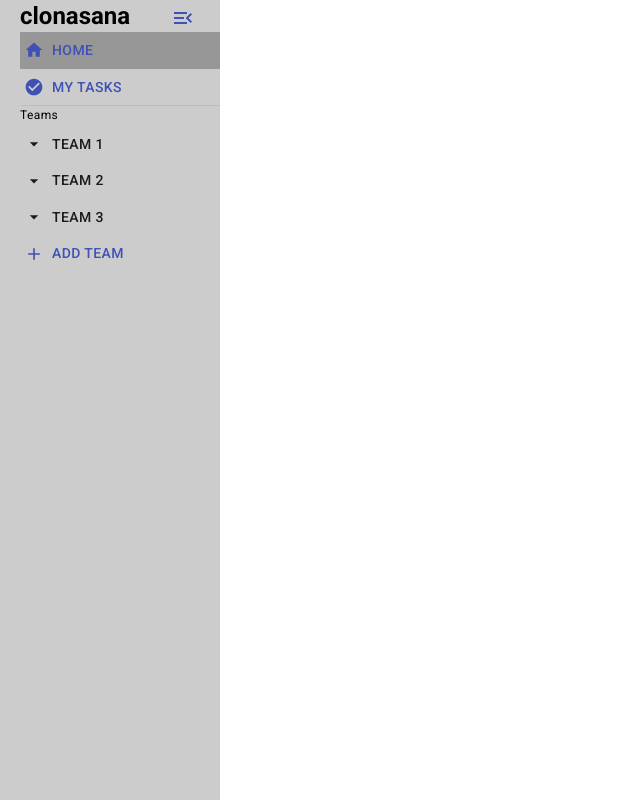
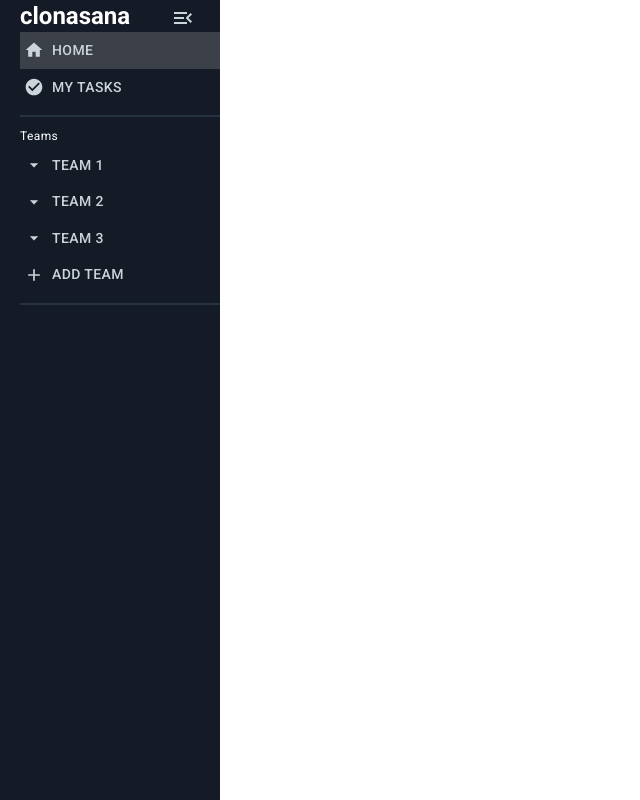
Before and after one commit to YipAnthony/AsanaClone, a React (Create React App) app: page / in a window 1280 px wide. Shown: the whole page, without its empty margins (0-640 px from the left). Built offline with nearby package versions, Linux system fonts and the light colour scheme.

Commit message:
Add sidebar styling

```diff
--- a/src/components/sidebar/Sidebar.css
+++ b/src/components/sidebar/Sidebar.css
@@ -1,10 +1,15 @@
+:root {
+    --asanaSidebarBackground: #151b26
+}
+
 .sidebar {
     display: flex;
     flex-direction: column;
     width: 200px;
-    background-color: rgba(128, 128, 128, 0.404);
+    background-color: var(--asanaSidebarBackground);
     padding-left: 20px;
     height: 100vh;
+    color: white;
 }
 
 .sidebar .sidebarRow {
@@ -23,8 +28,26 @@
 
 .sidebar .sidebarButtons {
     align-self: start;
+    /* width: 100%; */
+}
+
+
+
+.MuiDivider-root {
+    margin-top: 10px !important;
+    margin-bottom: 10px !important;
+    height: 2px !important;
+}
+
+.MuiDivider-light {
+    background-color:#273240 !important;
+}
+
+.sidebarSpan:hover {
+    cursor: pointer;
+    background-color: #272d37;
 }
 
 .sidebarSelected {
-    background-color: rgba(128, 128, 128, 0.692);;
+    background-color: #3b4049 !important;
 }
--- a/src/components/sidebar/Sidebar.js
+++ b/src/components/sidebar/Sidebar.js
@@ -11,8 +11,22 @@ import ToggleIcon from '@material-ui/icons/MenuOpen';
 import ArrowDropDownIcon from '@material-ui/icons/ArrowDropDown';
 import AddIcon from '@material-ui/icons/Add';
 
+import { MuiThemeProvider, createMuiTheme } from '@material-ui/core/styles';
+
+const theme = createMuiTheme({
+    palette: {
+      primary: {
+        main: '#cbd4db'
+      }
+    }
+  });
+
 const sidebarMinimizedStyle = {
     width: "50px"
+}
+
+const sidebarButtonStyle = {
+    // textAlign: 'left'
 }
 
 export default function Sidebar(props) {
@@ -33,25 +47,28 @@ export default function Sidebar(props) {
     }
 
     return (
+        <MuiThemeProvider theme={theme}>
         <div className="sidebar" style={toggleSidebar ? null: sidebarMinimizedStyle}>
-            <span className="sidebarRow d-flex">
+            <div className="sidebarRow d-flex">
                 {toggleSidebar ? <Typography className="sidebarLogo" variant="h5"><strong>clonasana</strong></Typography>
                     :null}
+
                 <Button
+                    theme={theme}
                     className="sidebarToggleIcon sidebarButtons"
                     color="primary"
                     onClick={handleToggleIconClick}
                 >{<ToggleIcon />}</Button>
-            </span>
+            </div>
             {toggleSidebar ?
                 <>
-                    <span className={sidebarSelection === "Home" ? "sidebarSelected homeSelected": null} data-test="homeSelected">
-                        <Button className="sidebarHomeButton sidebarButtons" onClick={() => setSidebarSelection("Home")} color="primary" startIcon={<HomeIcon />}>Home</Button>
+                    <span className={sidebarSelection === "Home" ? "sidebarSelected homeSelected sidebarSpan": "sidebarSpan"} onClick={() => setSidebarSelection("Home")} data-test="homeSelected">
+                        <Button className="sidebarHomeButton sidebarButtons"  color="primary" startIcon={<HomeIcon />}>Home</Button>
                     </span>
-                    <span className={sidebarSelection === "My Tasks" ? "sidebarSelected myTasksSelected": null}>
+                    <span className={sidebarSelection === "My Tasks" ? "sidebarSelected myTasksSelected sidebarSpan": "sidebarSpan"} onClick={() => setSidebarSelection("My Tasks")}>
                         <Button className="sidebarMyTasksButton sidebarButtons" onClick={() => setSidebarSelection("My Tasks")} color="primary" startIcon={<CheckIcon />}>My Tasks</Button>
                     </span>
-                    <Divider light />
+                    <Divider light/>
 
                     <Typography variant="caption">Teams</Typography>
 
@@ -60,10 +77,11 @@ export default function Sidebar(props) {
                             {assignedTeams.map(team => {
                                     const { name } = team
                                     return (
-                                        <span key={name} className={sidebarSelection === name ? `sidebarSelected ${name}Selected`: null}>
+                                        <span key={name} className={sidebarSelection === name ? `sidebarSelected ${name}Selected sidebarSpan`: "sidebarSpan"} onClick={() => setSidebarSelection(name)} >
                                             <Button
                                                 startIcon={<ArrowDropDownIcon />}
                                                 className="sidebarButtons"
+                                                color="primary"
                                                 onClick={() => setSidebarSelection(name)}
                                             >
                                                 {name}
@@ -73,13 +91,14 @@ export default function Sidebar(props) {
                             })}
                         </>
                     )}
-                    <span className={sidebarSelection === "Add Team" ? "sidebarSelected": null}>
-                        <Button className=" sidebarButtons" color="primary" startIcon={<AddIcon />}>Add Team</Button>
+                    <span className={sidebarSelection === "Add Team" ? "sidebarSelected sidebarSpan": "sidebarSpan"}>
+                        <Button style={sidebarButtonStyle} className=" sidebarButtons" color="primary" startIcon={<AddIcon />}>Add Team</Button>
                     </span>
+                    <Divider light/>
                 </>:null}
 
 
-        </div>
+        </div></MuiThemeProvider>
     )
 }
 
```
